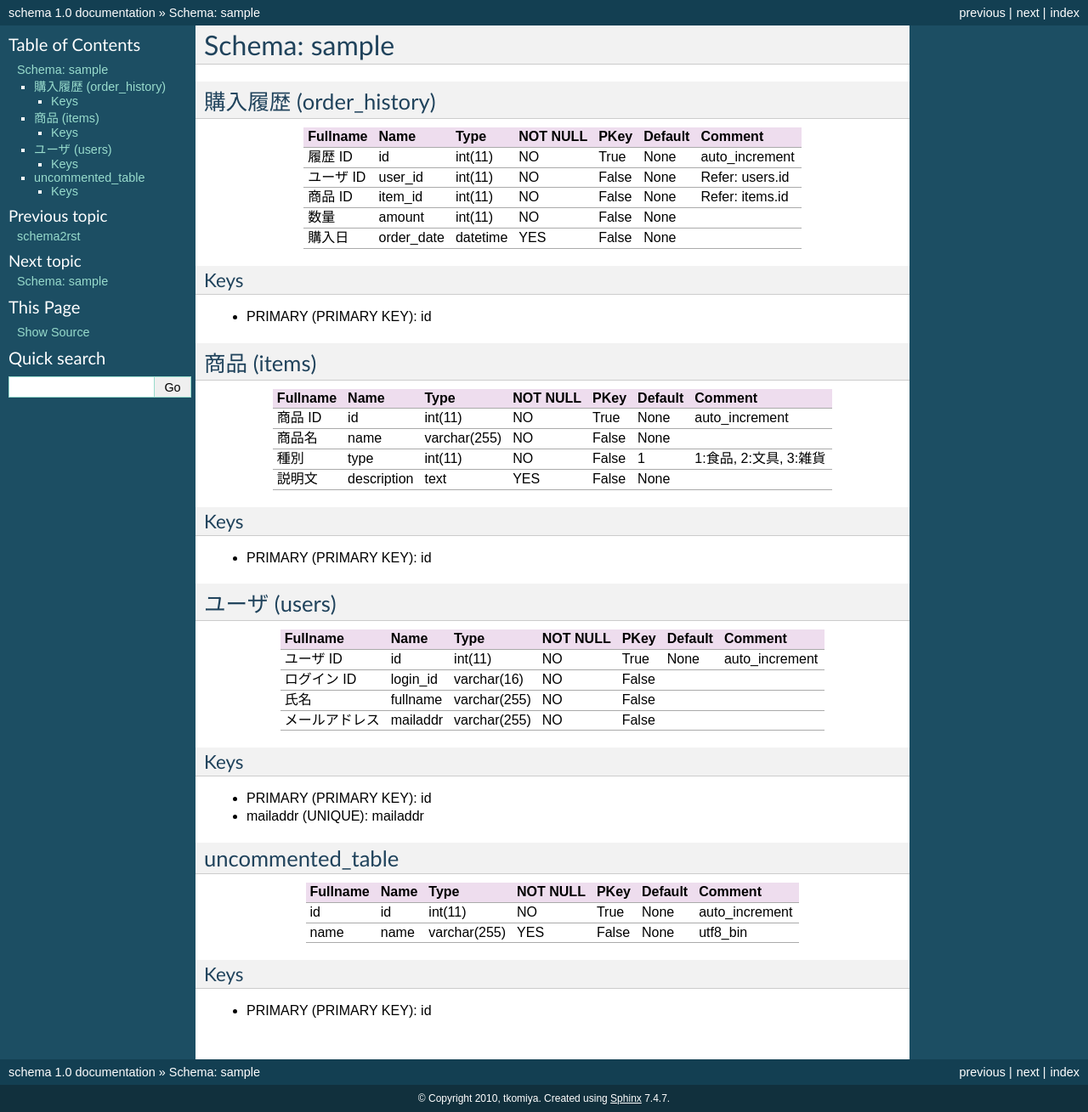
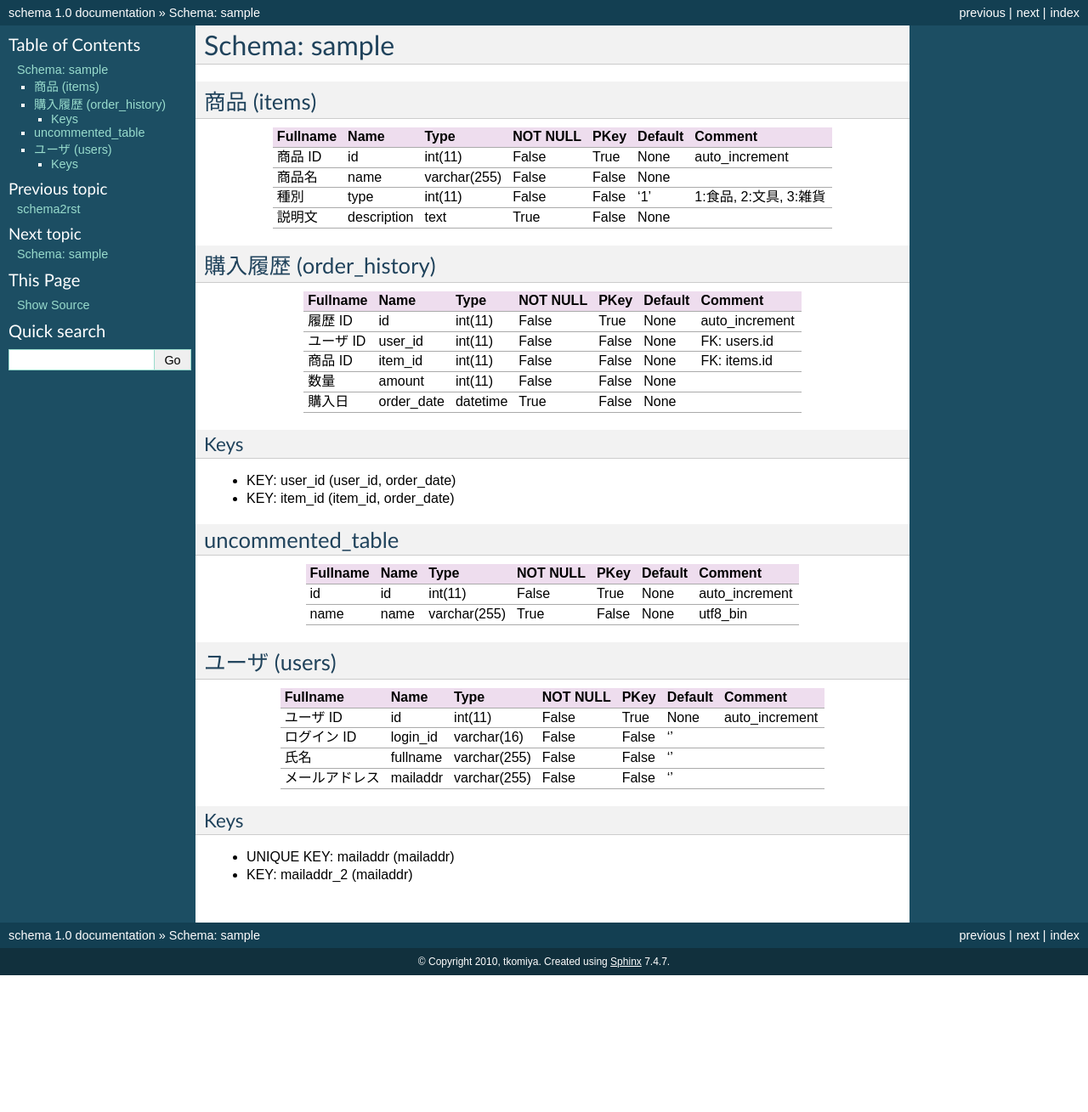
Before and after one commit to blockdiag/blockdiag.com, a Sphinx documentation site: the page built from schema2rst/source/schema.rst, in a window 1280 px wide. Shown: the whole page at 85% size. Built offline with Sphinx 7.4.7, drawn with Linux system fonts in a browser that asks for light colours; nearby versions of some CDN libraries; after the commit the page ends 1148 px from its top, so only the background shows below that.

Commit message:
* Updated

```diff
--- /dev/null
+++ b/schema2rst/source/_templates/layout.html
@@ -0,0 +1,23 @@
+{% extends "!layout.html" %}
+
+{% block linktags %}
+{{ super() }}
+    <script type="text/javascript" src="http://ajax.googleapis.com/ajax/libs/jquery/1.4.2/jquery.min.js"></script>
+    <script type="text/javascript" src="_static/base64.js"></script>
+    <script type="text/javascript" src="_static/blockdiag.js"></script>
+{% endblock %}
+
+{% block footer %}
+{{ super() }}
+    <script type="text/javascript">
+        var _gaq = _gaq || [];
+        _gaq.push(['_setAccount', 'UA-19477951-1']);
+        _gaq.push(['_trackPageview']);
+
+        (function() {
+          var ga = document.createElement('script'); ga.type = 'text/javascript'; ga.async = true;
+          ga.src = ('https:' == document.location.protocol ? 'https://ssl' : 'http://www') + '.google-analytics.com/ga.js';
+          var s = document.getElementsByTagName('script')[0]; s.parentNode.insertBefore(ga, s);
+        })();
+    </script>
+{% endblock %}
--- a/schema2rst/source/graph.rst
+++ b/schema2rst/source/graph.rst
@@ -6,10 +6,10 @@ Schema: sample
 
    digraph {
       node [shape = box];
+      items [label="items\n(商品)"];
       order_history [label="order_history\n(購入履歴)"];
       order_history -> users;
       order_history -> items;
-      items [label="items\n(商品)"];
+      uncommented_table;
       users [label="users\n(ユーザ)"];
-      uncommented_table;
    }
--- a/schema2rst/source/schema.rst
+++ b/schema2rst/source/schema.rst
@@ -2,6 +2,48 @@
 Schema: sample
 ==============
 
+
+商品 (items)
+------------
+
+.. list-table::
+   :header-rows: 1
+
+   * - Fullname
+     - Name
+     - Type
+     - NOT NULL
+     - PKey
+     - Default
+     - Comment
+   * - 商品 ID
+     - id
+     - int(11)
+     - False
+     - True
+     - None
+     - auto_increment
+   * - 商品名
+     - name
+     - varchar(255)
+     - False
+     - False
+     - None
+     -
+   * - 種別
+     - type
+     - int(11)
+     - False
+     - False
+     - '1'
+     - 1:食品, 2:文具, 3:雑貨
+   * - 説明文
+     - description
+     - text
+     - True
+     - False
+     - None
+     -
 
 購入履歴 (order_history)
 ------------------------
@@ -19,35 +61,35 @@ Schema: sample
    * - 履歴 ID
      - id
      - int(11)
-     - NO
+     - False
      - True
      - None
      - auto_increment
    * - ユーザ ID
      - user_id
      - int(11)
-     - NO
+     - False
      - False
      - None
-     - Refer: users.id
+     - FK: users.id
    * - 商品 ID
      - item_id
      - int(11)
-     - NO
+     - False
      - False
      - None
-     - Refer: items.id
+     - FK: items.id
    * - 数量
      - amount
      - int(11)
-     - NO
+     - False
      - False
      - None
      -
    * - 購入日
      - order_date
      - datetime
-     - YES
+     - True
      - False
      - None
      -
@@ -55,10 +97,11 @@ Schema: sample
 Keys
 ^^^^
 
-* PRIMARY (PRIMARY KEY): id
+* KEY: user_id (user_id, order_date)
+* KEY: item_id (item_id, order_date)
 
-商品 (items)
-------------
+uncommented_table
+-----------------
 
 .. list-table::
    :header-rows: 1
@@ -70,39 +113,20 @@ Keys
      - PKey
      - Default
      - Comment
-   * - 商品 ID
+   * - id
      - id
      - int(11)
-     - NO
+     - False
      - True
      - None
      - auto_increment
-   * - 商品名
+   * - name
      - name
      - varchar(255)
-     - NO
+     - True
      - False
      - None
-     -
-   * - 種別
-     - type
-     - int(11)
-     - NO
-     - False
-     - 1
-     - 1:食品, 2:文具, 3:雑貨
-   * - 説明文
-     - description
-     - text
-     - YES
-     - False
-     - None
-     -
-
-Keys
-^^^^
-
-* PRIMARY (PRIMARY KEY): id
+     - utf8_bin
 
 ユーザ (users)
 --------------
@@ -120,67 +144,34 @@ Keys
    * - ユーザ ID
      - id
      - int(11)
-     - NO
+     - False
      - True
      - None
      - auto_increment
    * - ログイン ID
      - login_id
      - varchar(16)
-     - NO
      - False
-     -
+     - False
+     - ''
      -
    * - 氏名
      - fullname
      - varchar(255)
-     - NO
      - False
-     -
+     - False
+     - ''
      -
    * - メールアドレス
      - mailaddr
      - varchar(255)
-     - NO
      - False
-     -
+     - False
+     - ''
      -
 
 Keys
 ^^^^
 
-* PRIMARY (PRIMARY KEY): id
-* mailaddr (UNIQUE): mailaddr
-
-uncommented_table
------------------
-
-.. list-table::
-   :header-rows: 1
-
-   * - Fullname
-     - Name
-     - Type
-     - NOT NULL
-     - PKey
-     - Default
-     - Comment
-   * - id
-     - id
-     - int(11)
-     - NO
-     - True
-     - None
-     - auto_increment
-   * - name
-     - name
-     - varchar(255)
-     - YES
-     - False
-     - None
-     - utf8_bin
-
-Keys
-^^^^
-
-* PRIMARY (PRIMARY KEY): id
+* UNIQUE KEY: mailaddr (mailaddr)
+* KEY: mailaddr_2 (mailaddr)
```
Also changed, not shown: 13 other files.
